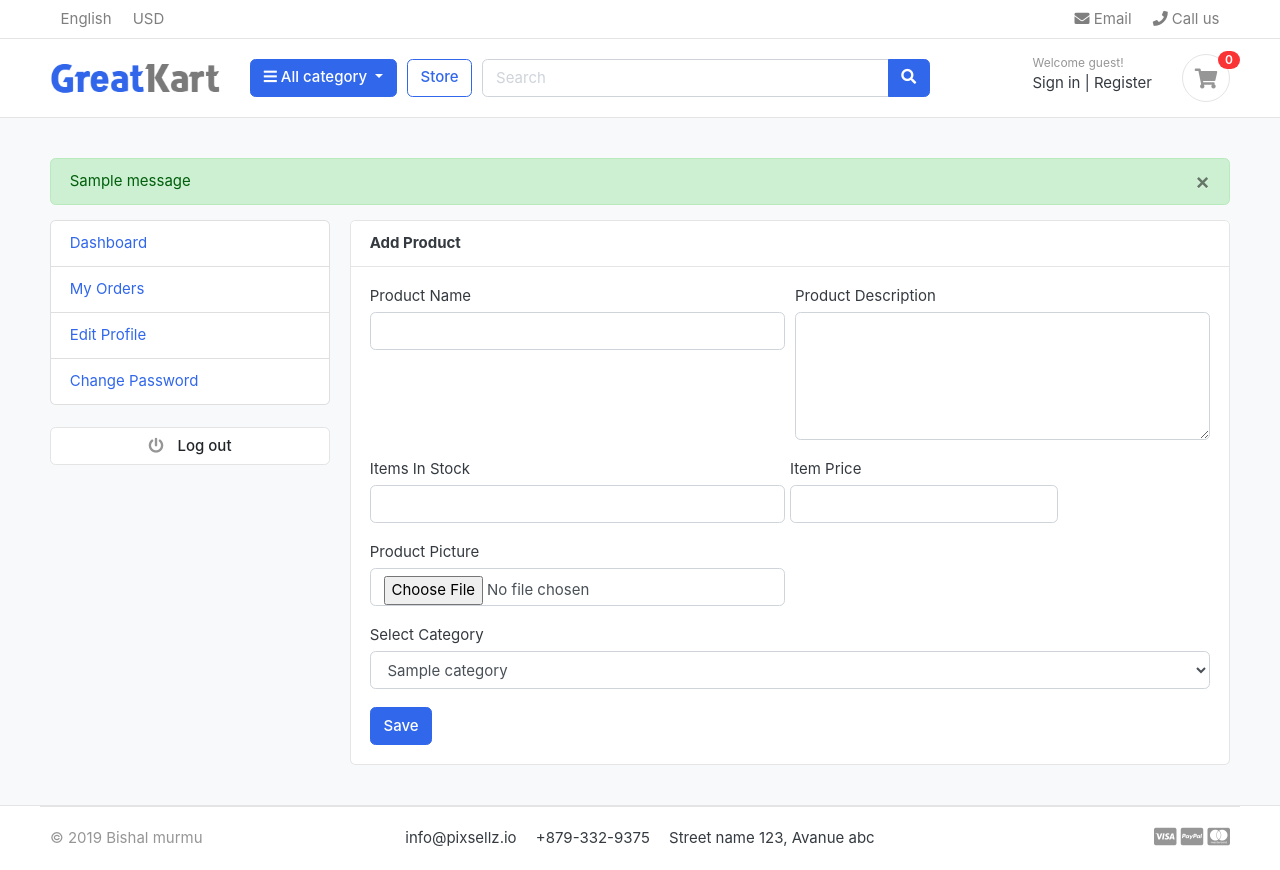
After one commit to bishal189/ecommerce_final, a Django app: page /store/add_product/ in a window 1280 px wide. The commit adds this page. Run offline with Django 3.2, Linux system fonts and the light colour scheme; tables that the repository leaves empty hold one stand-in row (values such as "Sample post"); one stand-in notice (Sample message) is shown; some libraries are stand-ins or nearby versions; some web fonts are replaced.

Commit message:
product successfully added

```diff
--- a/account/views.py
+++ b/account/views.py
@@ -245,7 +245,6 @@ def my_orders(request):
         'orders': orders,
 
     }
-    print(orders[0].total)
     return render(request, 'accounts/my_orders.html', context)
 
 
--- a/store/urls.py
+++ b/store/urls.py
@@ -9,5 +9,5 @@ urlpatterns = [
     path('category/<slug:category_slug>/<slug:product_slug>',views.product_details,name='product_details'),
     path('search/',views.search,name='search'),
     path('submit_reveiw/<int:product_id>',views.submit_review,name='submit_review'),
-
+    path('add_product/',views.add_product,name='add_product'),
 ]
--- a/store/views.py
+++ b/store/views.py
@@ -8,6 +8,7 @@ from .models import ReviewRating
 from .forms import ReviewForm
 from django.contrib import messages
 from cart.models import Order_Product
+from django.http import JsonResponse
 from subscribe.models import SubscribeModel
 # Create your views here.
 
@@ -194,3 +195,48 @@ def submit_review(request,product_id):
                 data.save()
                 messages.success(request,'Thanks you! your review has been submitted')
                 return redirect(url)
+
+
+
+def add_product(request):
+    try:
+
+        categories=Category.objects.all().order_by('id')
+        if request.method=="POST":
+            data=request.POST
+            product_name=data.get('product_name')
+            product_description=data.get('product_description')
+            stock_count=data.get('stock_count')
+            item_price=data.get('item_price')
+            product_image=request.FILES.get('product_image')
+            category_id=data.get('category')
+            product_exists=Product.objects.filter(product_name=product_name).exists()
+            if product_exists:
+                context={
+                    'category':categories,
+                    'error':"Product already exists"
+                        }
+            else:
+                category=Category.objects.get(id=category_id)
+                Product.objects.create(product_name=product_name,description=product_description,images=product_image,stock=stock_count,price=item_price,category=category)
+                context= {
+                    'category':categories,
+                    'message':"Item successfully added"
+                    }
+            return render(request,'accounts/add_products.html',context)
+
+        elif request.method=="GET":
+            context={
+                'category':categories
+                }
+            return render(request,'accounts/add_products.html',context)
+        else:
+            return JsonResponse({'error':"unsupported method"},status=400)
+    except Exception as e:
+        error=str(e)
+        print(error)
+        context= {
+                    'category':categories,
+                    'error':f"Some unexpected error occured {error}"
+                    }
+        return render(request,'accounts/add_products.html',context)
--- /dev/null
+++ b/templates/accounts/add_products.html
@@ -0,0 +1,77 @@
+{% extends 'base.html' %}
+
+
+{% block content %}
+
+<section class="section-conten padding-y bg">
+
+{% include 'include/alert.html' %}
+<div class="container">
+	<div class="row">
+	{% include 'include/dashboard_sidebar.html' %}
+	<main class="col-md-9">
+		<article class="card">
+		<header class="card-header">
+			<strong class="d-inline-block mr-3">Add Product</strong>
+
+		</header>
+		<div class="card-body">
+			<div class="row">
+			<div class="col-md-12">
+			{% if message %}
+			<p class="text-success">{{message}}</p>
+			{% elif error %}
+			<p class="text-danger">{{error}}</p>
+			{%endif %}
+				<form action="{% url 'add_product' %}" method="POST" enctype="multipart/form-data">
+					{% csrf_token %}
+					<div class="form-row">
+						<div class="form-group col-md-6">
+							<label>Product Name</label>
+                            <input  required type="text" name="product_name" class="form-control" />
+						</div>
+						<div class="form-group col-md-6">
+							<label>Product Description</label>
+                            <textarea required type="text" name="product_description" class="form-control" rows=5></textarea>
+						</div>
+					</div>
+					<div class="form-row">
+						<div class="form-group col-md-6">
+							<label>Items In Stock</label>
+							<input  required type="number" name="stock_count" class="form-control" />
+						</div>
+						<div class="form-group">
+						<label>Item Price</label>
+						<input  required type="number" name="item_price" class="form-control" />
+					</div>
+						<div class="form-group col-md-6">
+							<label>Product Picture</label>
+							<input required type="file" class="form-control"  name="product_image" />
+						</div>
+					</div>
+
+					<div class="form-group">
+						<label>Select Category</label>
+						<select name="category" required class="form-control">
+						{% for cat in category %}
+						<option value="{{cat.id}}">{{ cat }}</option>
+						{% endfor %}
+						</select>
+					</div>
+
+					<input type="submit" value="Save" class="btn btn-primary">
+				</form>
+			</div>
+
+			</div> <!-- row.// -->
+		</div> <!-- card-body .// -->
+
+		</article> <!-- order-group.// -->
+	</main>
+</div> <!-- row.// -->
+</div>
+
+
+</section>
+
+{% endblock %}
--- a/templates/include/dashboard_sidebar.html
+++ b/templates/include/dashboard_sidebar.html
@@ -2,7 +2,11 @@
     <!--   SIDEBAR   -->
     <ul class="list-group">
       <a class="list-group-item {% if '/accounts/' == request.path %}active{% endif %}" href="{% url 'dashboard' %}"> Dashboard </a>
+
       <a class="list-group-item {% if '/my_orders/' in request.path %}active{% endif %}" href="{% url 'my_orders' %}"> My Orders </a>
+      {% if request.user.is_seller %}
+      <a class="list-group-item {% if '/add_products/' in request.path %}active{% endif %}" href="{% url 'add_product' %}"> Add Products </a>
+      {% endif %}
       <a class="list-group-item {% if '/edit_profile/' in request.path %}active{% endif %}" href="{% url 'edit_profile' %}"> Edit Profile </a>
       <a class="list-group-item {% if '/change_password/' in request.path %}active{% endif %}" href="{% url 'change_password' %}"> Change Password </a>
     </ul>
```
